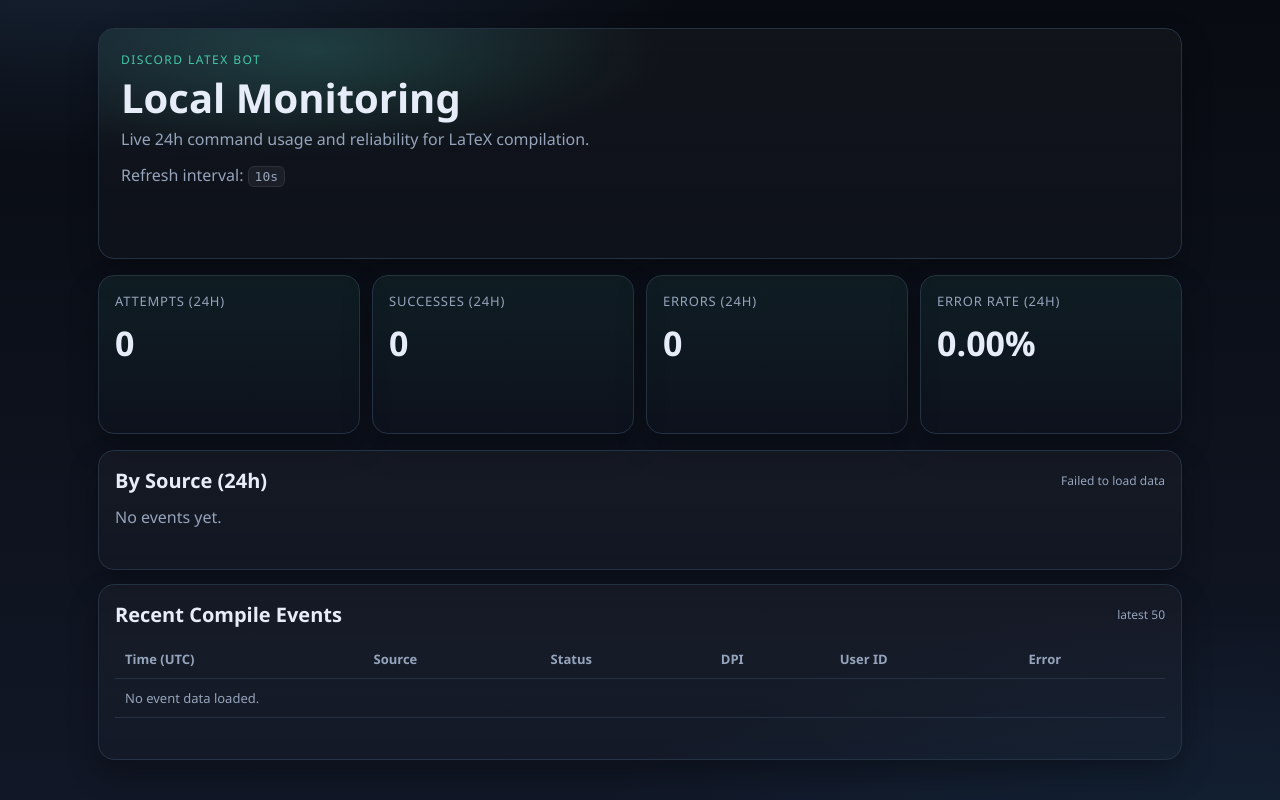
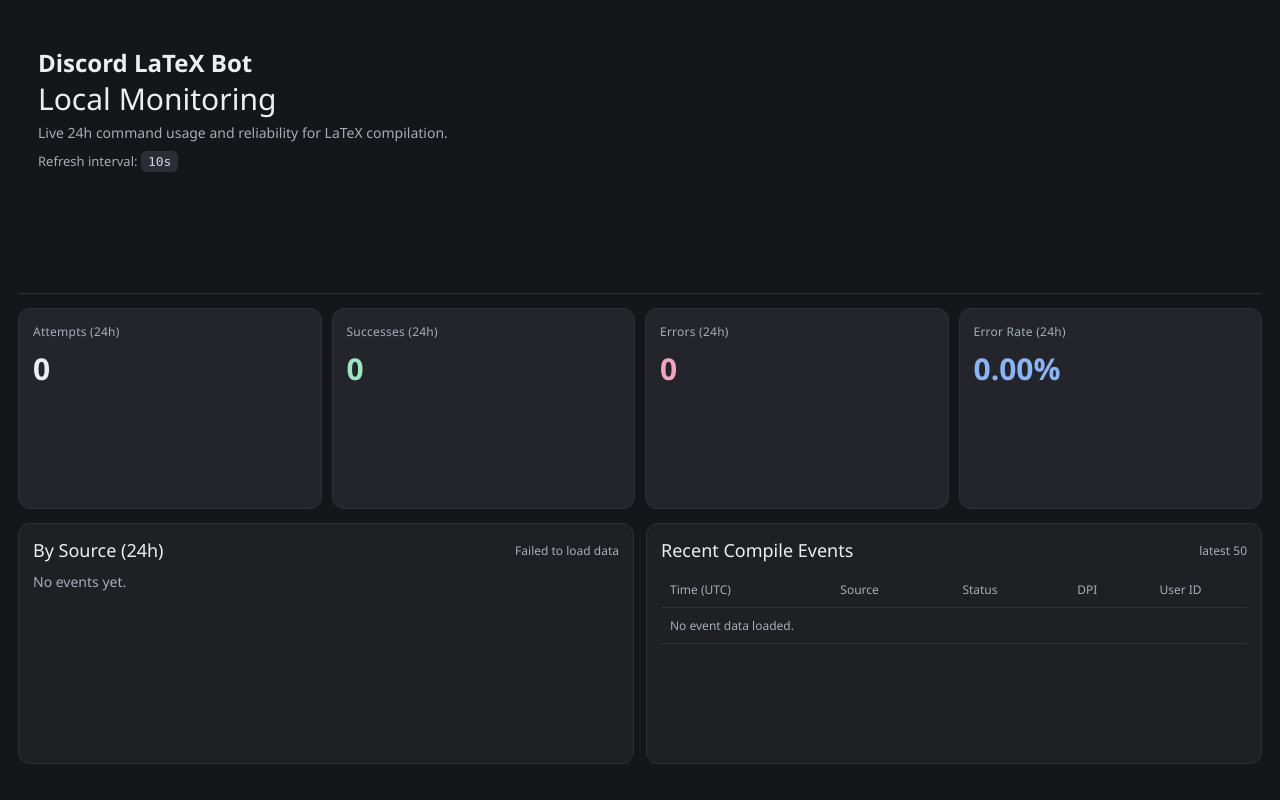
Before and after one commit to SleepyPandas/Discord-LaTeX-Bot, a Python web app: template monitoring/dashboard/templates/index.html in a window 1280 px wide. Run offline with Jinja, Linux system fonts and the light colour scheme; the template is opened without the code that fills it, so the values that code supplies are empty.

Commit message:
Refactor CSS styles for dashboard layout and improve visual consistency

```diff
--- a/monitoring/dashboard/static/style.css
+++ b/monitoring/dashboard/static/style.css
@@ -1,16 +1,15 @@
 :root {
   color-scheme: dark;
-  --bg: #080b11;
-  --bg2: #111726;
-  --panel: #12192a;
-  --panel-soft: #0f1521;
-  --text: #e6edf9;
-  --muted: #95a4bb;
-  --accent: #43c7a8;
-  --line: #253244;
-  --danger: #ff6b81;
-  --ok: #4fd1a7;
-  --warn: #f6c25e;
+  --bg: #151619;
+  --panel: #1f2024;
+  --panel-soft: #23252b;
+  --text: #eceef3;
+  --muted: #a7adb8;
+  --line: #2d3138;
+  --accent: #8ab4f8;
+  --ok: #9ce6c0;
+  --warn: #f6d58a;
+  --danger: #f5a3be;
 }
 
 * {
@@ -20,111 +19,113 @@
 body {
   margin: 0;
   min-height: 100vh;
-  font-family: "Segoe UI", Tahoma, Geneva, Verdana, sans-serif;
-  background:
-    radial-gradient(1100px 500px at 5% -20%, #1d2f46 0%, transparent 65%),
-    radial-gradient(1000px 500px at 95% 120%, #13263b 0%, transparent 70%),
-    linear-gradient(180deg, var(--bg), var(--bg2));
+  font-family: "Google Sans", "Segoe UI", Tahoma, sans-serif;
+  background: var(--bg);
   color: var(--text);
 }
 
 .shell {
   min-height: 100vh;
-  padding: 28px 18px 40px;
+  padding: 28px 18px 36px;
 }
 
 .card {
   border: 1px solid var(--line);
-  border-radius: 16px;
-  background: linear-gradient(180deg, rgba(255, 255, 255, 0.03), rgba(255, 255, 255, 0.01));
-  box-shadow: 0 14px 30px rgba(0, 0, 0, 0.28);
+  border-radius: 12px;
+  background: var(--panel);
+  box-shadow: none;
 }
 
 .app {
-  width: min(1120px, 100%);
+  width: min(1280px, 100%);
   margin: 0 auto;
   display: grid;
-  gap: 16px;
+  gap: 14px;
 }
 
 .hero {
-  padding: 22px;
-  background:
-    radial-gradient(500px 150px at 20% 10%, rgba(67, 199, 168, 0.2), transparent 70%),
-    linear-gradient(180deg, rgba(255, 255, 255, 0.03), rgba(255, 255, 255, 0.01));
+  padding: 18px 20px;
+  border-radius: 0;
+  border: 0;
+  border-bottom: 1px solid var(--line);
+  background: transparent;
 }
 
 .eyebrow {
-  margin: 0;
-  font-size: 12px;
-  letter-spacing: 0.12em;
-  text-transform: uppercase;
-  color: var(--accent);
+  margin: 0 0 2px;
+  font-size: 24px;
+  letter-spacing: 0;
+  text-transform: none;
+  color: var(--text);
+  font-weight: 600;
 }
 
 h1 {
-  margin: 8px 0 8px;
-  font-size: clamp(28px, 5vw, 40px);
-  line-height: 1.1;
+  margin: 0 0 6px;
+  font-size: clamp(22px, 3.3vw, 30px);
+  line-height: 1.2;
+  font-weight: 500;
 }
 
 .muted {
   margin: 0;
   color: var(--muted);
+  font-size: 14px;
 }
 
 .meta {
-  margin: 14px 0 0;
+  margin: 10px 0 0;
   color: var(--muted);
+  font-size: 13px;
 }
 
 .cards-grid {
   display: grid;
   grid-template-columns: repeat(4, minmax(0, 1fr));
-  gap: 12px;
+  gap: 10px;
 }
 
 .metric {
-  padding: 16px;
-  background: linear-gradient(180deg, rgba(67, 199, 168, 0.08), rgba(0, 0, 0, 0));
+  padding: 14px;
+  background: var(--panel-soft);
 }
 
 .label {
   margin: 0;
   color: var(--muted);
-  font-size: 13px;
-  text-transform: uppercase;
-  letter-spacing: 0.06em;
+  font-size: 12px;
+  letter-spacing: 0.02em;
 }
 
 .value {
-  margin: 10px 0 0;
-  font-size: clamp(26px, 4vw, 34px);
-  font-weight: 700;
+  margin: 8px 0 0;
+  font-size: clamp(24px, 3vw, 30px);
+  font-weight: 600;
 }
 
 .grid {
   display: grid;
-  grid-template-columns: 1fr;
-  gap: 14px;
+  grid-template-columns: repeat(2, minmax(0, 1fr));
+  gap: 12px;
 }
 
 .panel {
-  padding: 16px;
-  background: linear-gradient(180deg, rgba(255, 255, 255, 0.03), rgba(255, 255, 255, 0.01));
+  padding: 14px;
+  background: var(--panel);
 }
 
 .panel-head {
   display: flex;
   justify-content: space-between;
   align-items: center;
-  gap: 10px;
-  margin-bottom: 12px;
+  gap: 8px;
+  margin-bottom: 10px;
 }
 
 h2 {
   margin: 0;
-  font-size: 20px;
+  font-size: 18px;
+  font-weight: 500;
 }
 
 .stamp {
@@ -140,7 +141,7 @@
 
 .source-card {
   border: 1px solid var(--line);
-  border-radius: 12px;
+  border-radius: 10px;
   padding: 12px;
   background: var(--panel-soft);
 }
@@ -149,12 +150,13 @@
   margin: 0 0 8px;
   text-transform: capitalize;
   color: var(--accent);
-  font-weight: 700;
+  font-weight: 600;
 }
 
 .source-row {
   margin: 4px 0;
   color: var(--muted);
+  font-size: 13px;
 }
 
 .table-wrap {
@@ -171,14 +173,14 @@
 td {
   border-bottom: 1px solid var(--line);
   text-align: left;
-  padding: 10px;
-  font-size: 13px;
+  padding: 9px;
+  font-size: 12px;
   vertical-align: top;
 }
 
 th {
   color: var(--muted);
-  font-weight: 600;
+  font-weight: 500;
 }
 
 .empty {
@@ -194,41 +196,62 @@
 .badge {
   display: inline-block;
   border-radius: 999px;
-  padding: 2px 9px;
-  font-size: 12px;
+  padding: 2px 8px;
+  font-size: 11px;
   text-transform: lowercase;
-  border: 1px solid transparent;
+  border: 1px solid var(--line);
+  background: #2a2d33;
 }
 
 .badge.success {
   color: var(--ok);
-  border-color: rgba(79, 209, 167, 0.35);
-  background: rgba(79, 209, 167, 0.1);
+  border-color: #395747;
+  background: #24382e;
 }
 
 .badge.compile_error,
 .badge.internal_error {
   color: var(--danger);
-  border-color: rgba(255, 107, 129, 0.35);
-  background: rgba(255, 107, 129, 0.1);
+  border-color: #5a3b48;
+  background: #33252d;
 }
 
 .badge.timeout {
   color: var(--warn);
-  border-color: rgba(246, 194, 94, 0.35);
-  background: rgba(246, 194, 94, 0.1);
+  border-color: #5a4f35;
+  background: #312c20;
 }
 
 code {
-  background: rgba(255, 255, 255, 0.05);
+  background: #2a2d33;
   padding: 2px 6px;
   border-radius: 6px;
-  border: 1px solid rgba(255, 255, 255, 0.08);
+  border: 1px solid var(--line);
+  color: #d2d6df;
+}
+
+.panel table tr:hover td {
+  background: #252830;
+}
+
+#error-rate {
+  color: var(--accent);
+}
+
+#errors {
+  color: var(--danger);
+}
+
+#successes {
+  color: var(--ok);
 }
 
 @media (max-width: 950px) {
   .cards-grid {
     grid-template-columns: repeat(2, minmax(0, 1fr));
+  }
+  .grid {
+    grid-template-columns: 1fr;
   }
 }
 
@@ -239,4 +262,7 @@
   .shell {
     padding: 18px 12px 24px;
   }
+  .eyebrow {
+    font-size: 20px;
+  }
 }
```
